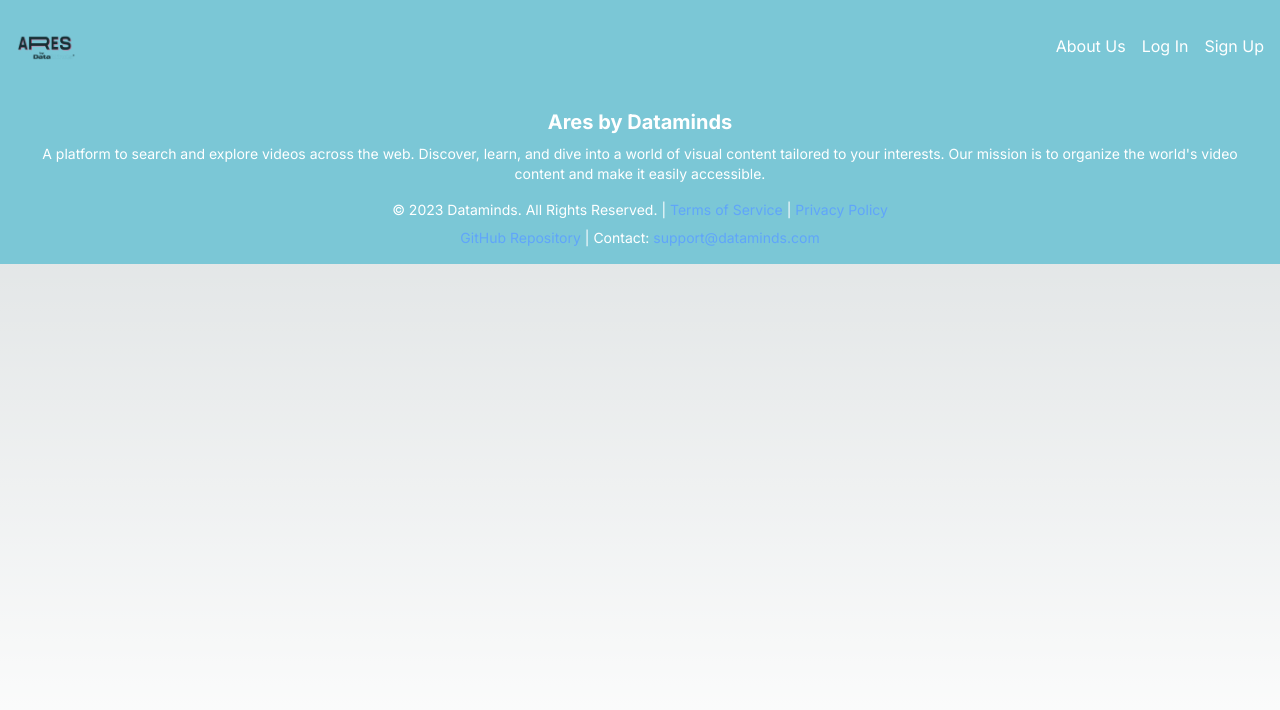
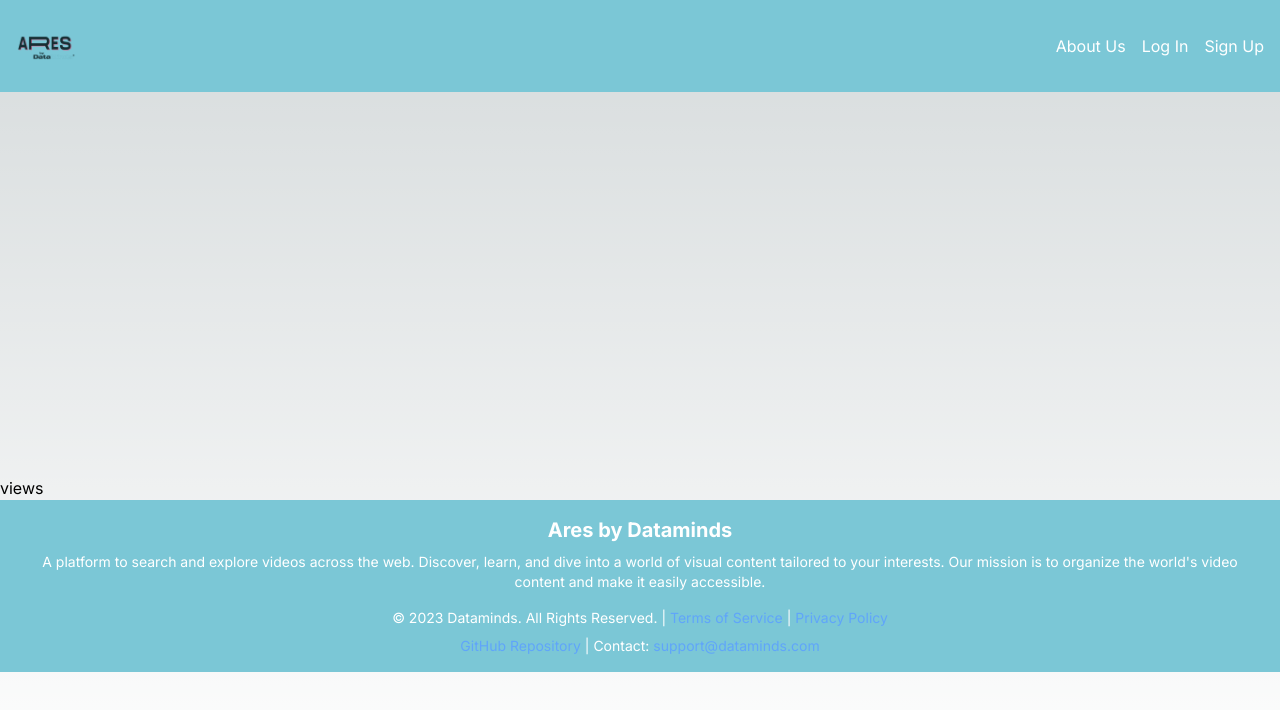
Before and after one commit to Relaxforever/dataminds, a Next.js app: page /video in a window 1280 px wide. Shown: the top 710 px of the page. Built offline with nearby package versions, Linux system fonts and the light colour scheme.

Commit message:
updated: Upload changes

```diff
--- a/package.json
+++ b/package.json
@@ -9,9 +9,9 @@
     "lint": "next lint"
   },
   "dependencies": {
-    "next": "13.5.6",
-    "react": "^18",
-    "react-dom": "^18"
+    "next": "^13.5.6",
+    "react": "^18.2.0",
+    "react-dom": "^18.2.0"
   },
   "devDependencies": {
     "autoprefixer": "^10.4.16",
--- a/src/app/about/page.js
+++ b/src/app/about/page.js
@@ -1,6 +1,7 @@
 export default function About() {
     return (
       <div>
+
 
         <div className="container mx-auto p-8">
         <h1 className="text-4xl font-bold mb-6 text-center">Acerca de Nosotros</h1>
--- a/src/app/search/page.js
+++ b/src/app/search/page.js
@@ -46,7 +46,7 @@
           <div key={index} className="border-b p-2">
             <div className="relative border p-4 rounded-lg">
               <iframe
-                className="w-full h-64 rounded"
+                className="w-full h-96 rounded"
                 src={result.url.replace('watch?v=', 'embed/')}
                 title={result.title}
                 frameBorder="0"
--- a/src/app/video/page.js
+++ b/src/app/video/page.js
@@ -1,15 +1,24 @@
-// Assuming you have a function getVideoDetails that fetches details from your API
+// pages/VideoDetails.js
 import { useRouter } from 'next/router';
 
-export default function Video() {
+export default function VideoDetails() {
   const router = useRouter();
-  const { id } = router.query;
-
-  // Fetch video details based on 'id' from the API
+  const { title, url, views } = router.query;
 
   return (
-    <div>
-      {/* Render video details here */}
+    <div className="container">
+      <iframe
+        className="w-full h-96"
+        src={url}
+        title={title}
+        frameBorder="0"
+        allowFullScreen>
+      </iframe>
+      <div>
+        <h1>{title}</h1>
+        <p>{views} views</p>
+        {/* Add more information as needed */}
+      </div>
     </div>
   );
 }
```
